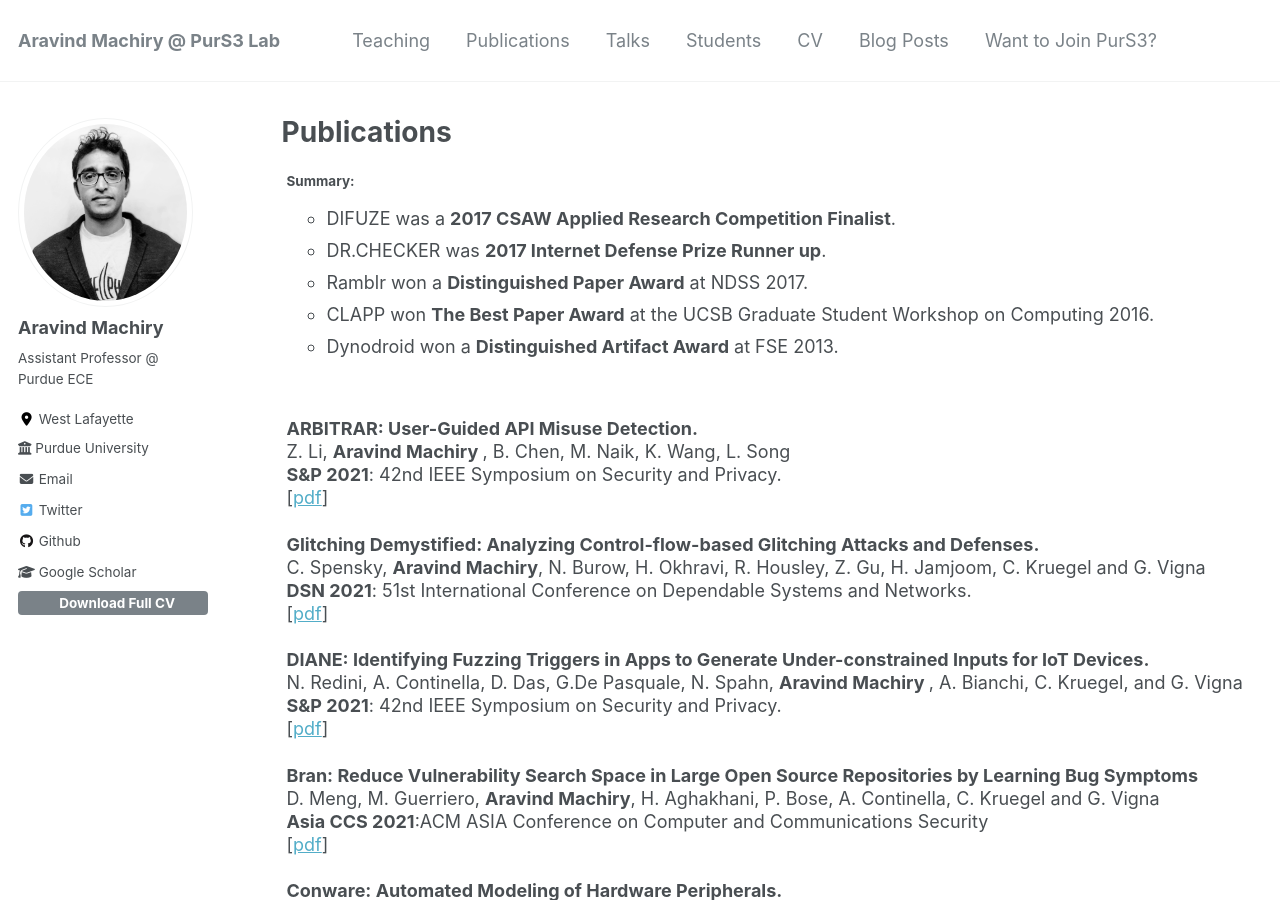
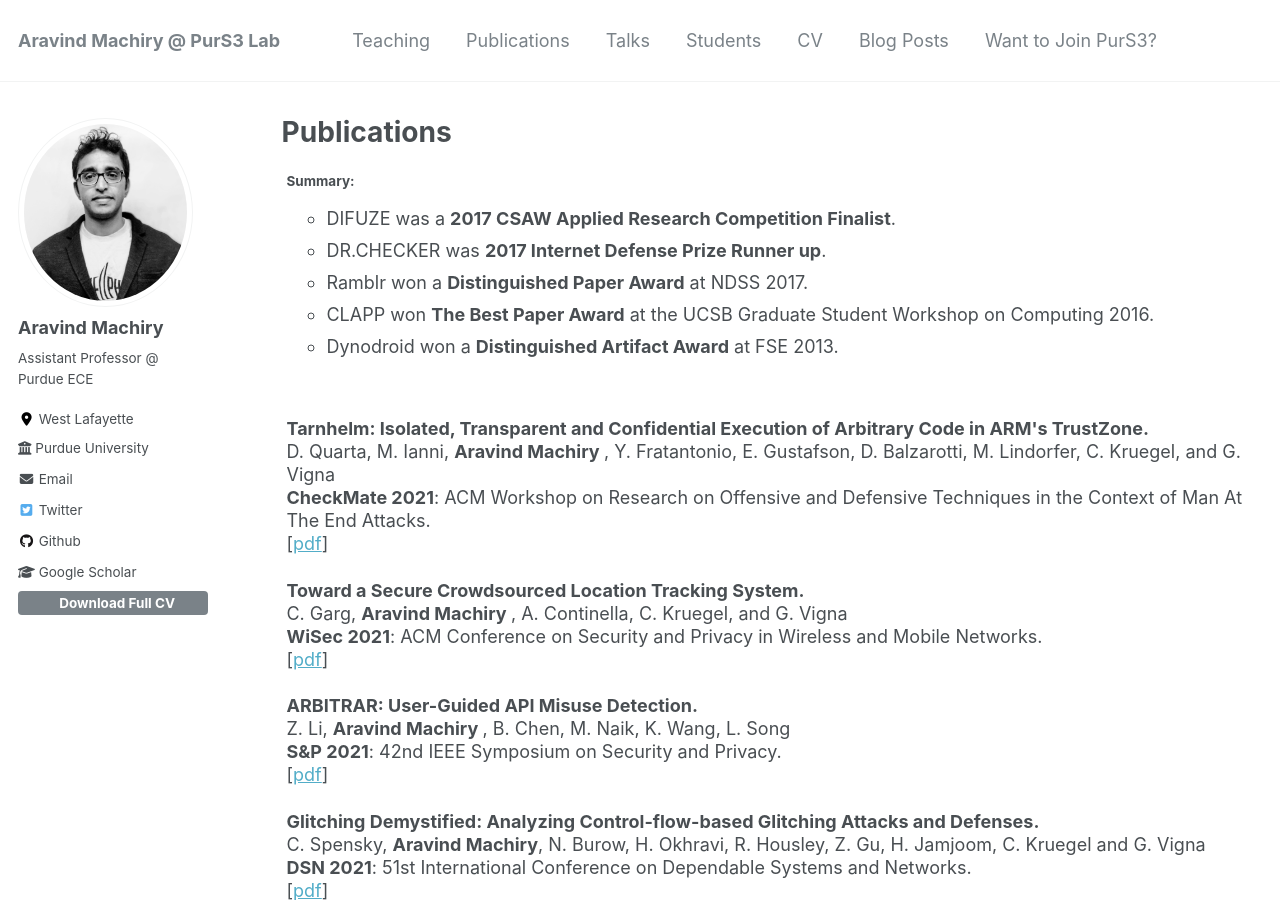
Before and after one commit to Machiry/machiry.github.io, a Jekyll site: the page built from _publications/index.html, in a window 1280 px wide and 900 px high. Built offline with Jekyll 4.4.1, drawn with Linux system fonts in a browser that asks for light colours; nearby versions of some CDN libraries.

Commit message:
Adding new papers

```diff
--- a/_publications/index.html
+++ b/_publications/index.html
@@ -17,6 +17,20 @@ author_profile: true
     </ul>
 
     <br/>
+      <p>
+
+	           <strong>Tarnhelm: Isolated, Transparent and Confidential Execution of Arbitrary Code in ARM's TrustZone.</strong><br>
+	            D. Quarta, M. Ianni, <b> Aravind Machiry </b>, Y. Fratantonio, E. Gustafson, D. Balzarotti, M. Lindorfer, C. Kruegel, and G. Vigna <br>
+	            <b>CheckMate 2021</b>: ACM Workshop on Research on Offensive and Defensive Techniques in the Context of Man At The End Attacks. <br>
+	            [<a href="/files/tarenhelm.pdf">pdf</a>]
+	            </p>
+      <p>
+
+	           <strong>Toward a Secure Crowdsourced Location Tracking System.</strong><br>
+	            C. Garg, <b> Aravind Machiry </b>, A. Continella, C. Kruegel, and G. Vigna <br>
+	            <b>WiSec 2021</b>: ACM Conference on Security and Privacy in Wireless and Mobile Networks. <br>
+	            [<a href="/files/secrow.pdf">pdf</a>]
+	            </p>
       <p>
 
 	           <strong>ARBITRAR: User-Guided API Misuse Detection.</strong><br>
```
Also changed, not shown: 2 other files.
